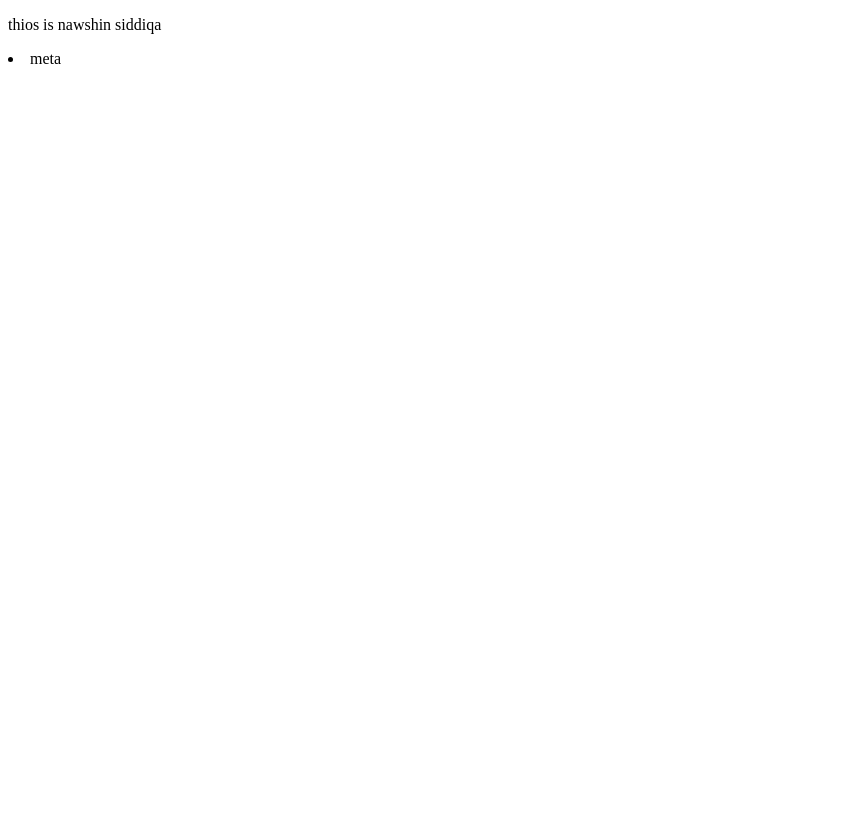
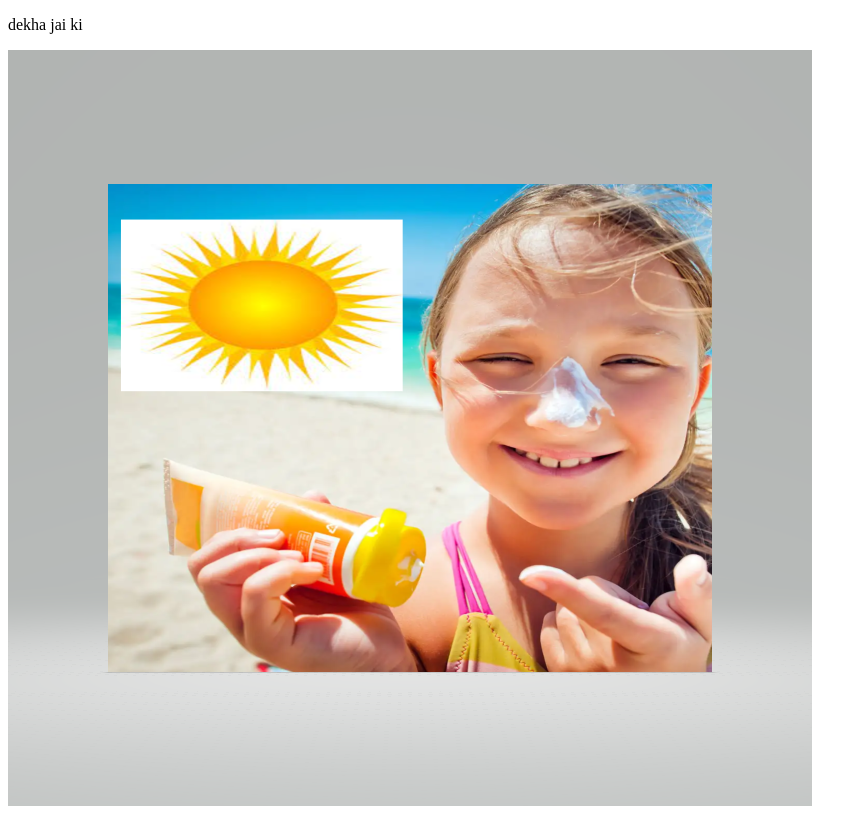
Before and after one commit to nawshinsprogrammer/My-first-git, a plain HTML site: page index.html in a window 1280 px wide. Shown: the whole page, without its empty margins (0-867 px from the left). Drawn offline with Linux system fonts and the light colour scheme.

Commit message:
added the image

```diff
--- a/index.html
+++ b/index.html
@@ -6,9 +6,9 @@
     <title>My-first-git</title>
     <link rel="stylesheet" href="style/blog.css">
 </head>
-<body>
-    <p>thios is nawshin siddiqa</p>
-    <li>meta</li>
+<body> <p>dekha jai ki</p>
+    <img src="image/screenshot.png" alt=""
+
 
 </body>
 </html>
```
Also changed, not shown: image/WIN_20220522_15_17_11_Pro.jpg (added), image/screenshot.png (added).
